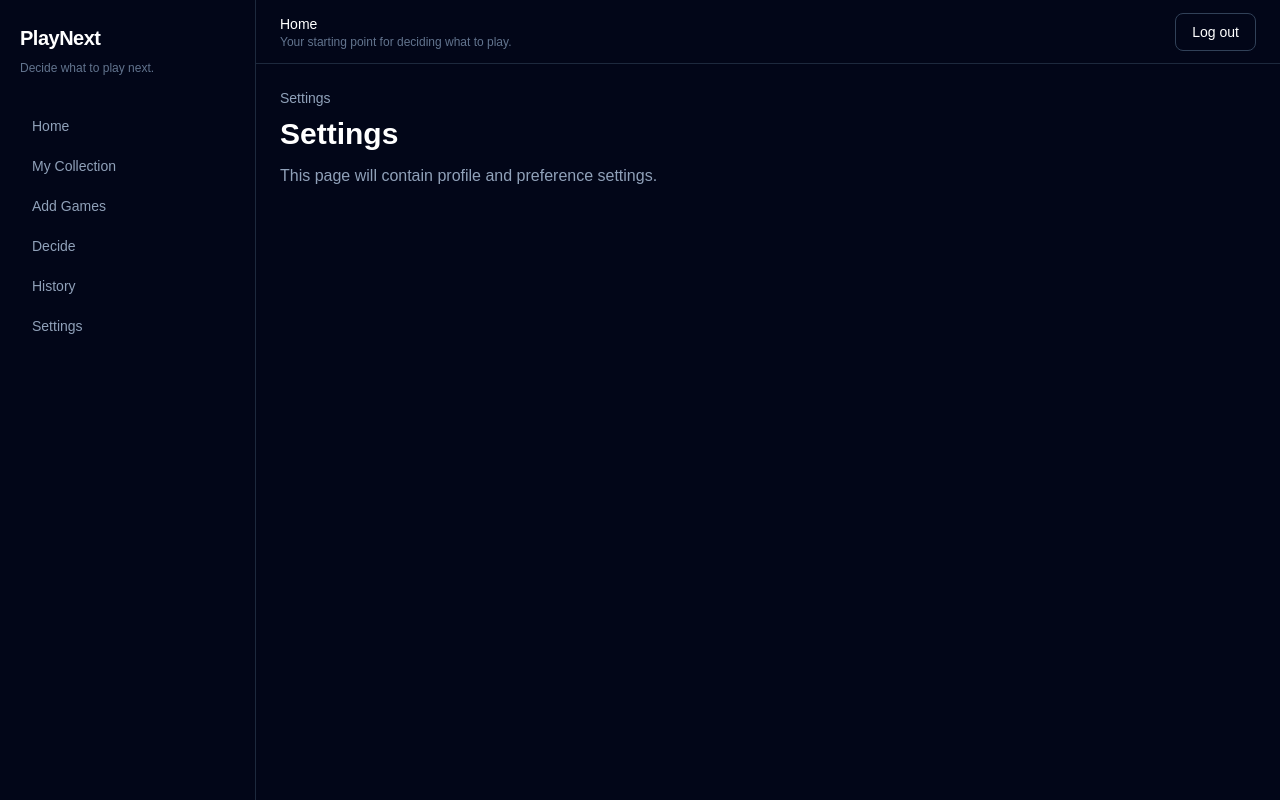
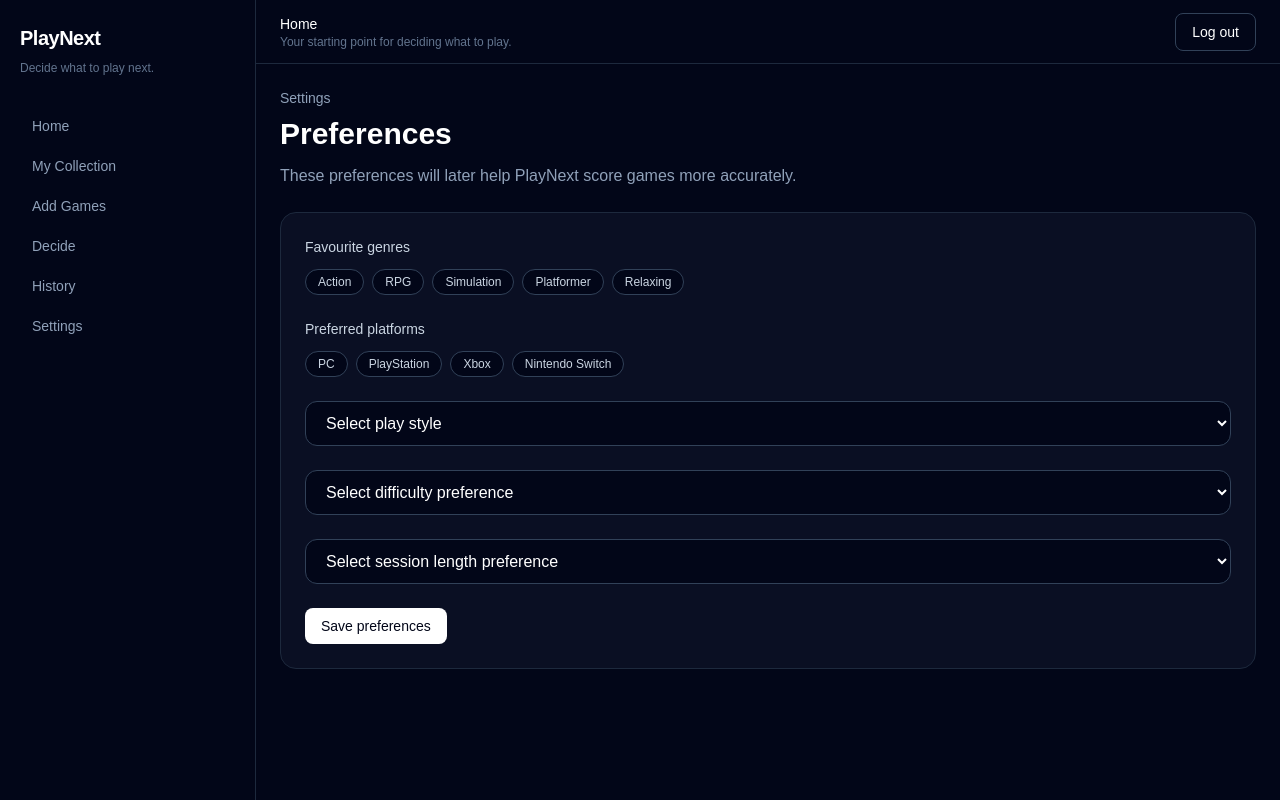
Before and after one commit to natashahans/playnext, a Next.js app: page /dashboard/settings in a window 1280 px wide. Built offline with nearby package versions, Linux system fonts and the light colour scheme; no server answers.

Commit message:
Add user preferences settings page

```diff
--- a/src/app/dashboard/settings/page.tsx
+++ b/src/app/dashboard/settings/page.tsx
@@ -1,11 +1,179 @@
+"use client";
+
+import { useEffect, useState } from "react";
+import Button from "@/components/ui/Button";
+import Card from "@/components/ui/Card";
+import { supabase } from "@/lib/supabase";
+
+const genreOptions = ["Action", "RPG", "Simulation", "Platformer", "Relaxing"];
+const platformOptions = ["PC", "PlayStation", "Xbox", "Nintendo Switch"];
+
 export default function SettingsPage() {
+  const [favoriteGenres, setFavoriteGenres] = useState<string[]>([]);
+  const [preferredPlatforms, setPreferredPlatforms] = useState<string[]>([]);
+  const [playStyle, setPlayStyle] = useState("");
+  const [difficultyPreference, setDifficultyPreference] = useState("");
+  const [sessionLengthPreference, setSessionLengthPreference] = useState("");
+  const [loading, setLoading] = useState(false);
+
+  useEffect(() => {
+    async function fetchPreferences() {
+      const { data: userData } = await supabase.auth.getUser();
+
+      if (!userData.user) return;
+
+      const { data } = await supabase
+        .from("user_preferences")
+        .select("*")
+        .eq("user_id", userData.user.id)
+        .single();
+
+      if (data) {
+        setFavoriteGenres(data.favorite_genres ?? []);
+        setPreferredPlatforms(data.preferred_platforms ?? []);
+        setPlayStyle(data.play_style ?? "");
+        setDifficultyPreference(data.difficulty_preference ?? "");
+        setSessionLengthPreference(data.session_length_preference ?? "");
+      }
+    }
+
+    fetchPreferences();
+  }, []);
+
+  function toggleValue(value: string, current: string[], setter: (items: string[]) => void) {
+    if (current.includes(value)) {
+      setter(current.filter((item) => item !== value));
+    } else {
+      setter([...current, value]);
+    }
+  }
+
+  async function handleSave() {
+    setLoading(true);
+
+    const { data: userData } = await supabase.auth.getUser();
+
+    if (!userData.user) {
+      alert("You must be logged in.");
+      setLoading(false);
+      return;
+    }
+
+    const { error } = await supabase.from("user_preferences").upsert(
+      {
+        user_id: userData.user.id,
+        favorite_genres: favoriteGenres,
+        preferred_platforms: preferredPlatforms,
+        play_style: playStyle,
+        difficulty_preference: difficultyPreference,
+        session_length_preference: sessionLengthPreference,
+        updated_at: new Date().toISOString(),
+      },
+      {
+        onConflict: "user_id",
+      }
+    );
+
+    if (error) {
+      alert(error.message);
+      setLoading(false);
+      return;
+    }
+
+    alert("Preferences saved.");
+    setLoading(false);
+  }
+
   return (
-    <div>
-      <p className="text-sm text-slate-400">Settings</p>
-      <h1 className="mt-2 text-3xl font-bold">Settings</h1>
-      <p className="mt-3 text-slate-400">
-        This page will contain profile and preference settings.
-      </p>
+    <div className="space-y-6">
+      <div>
+        <p className="text-sm text-slate-400">Settings</p>
+        <h1 className="mt-2 text-3xl font-bold">Preferences</h1>
+        <p className="mt-3 max-w-2xl text-slate-400">
+          These preferences will later help PlayNext score games more accurately.
+        </p>
+      </div>
+
+      <Card>
+        <div className="space-y-6">
+          <div>
+            <p className="text-sm font-medium text-slate-300">Favourite genres</p>
+            <div className="mt-3 flex flex-wrap gap-2">
+              {genreOptions.map((genre) => (
+                <button
+                  key={genre}
+                  onClick={() => toggleValue(genre, favoriteGenres, setFavoriteGenres)}
+                  className={`rounded-full border px-3 py-1 text-xs ${
+                    favoriteGenres.includes(genre)
+                      ? "border-white bg-white text-slate-950"
+                      : "border-slate-700 bg-slate-950 text-slate-300"
+                  }`}
+                >
+                  {genre}
+                </button>
+              ))}
+            </div>
+          </div>
+
+          <div>
+            <p className="text-sm font-medium text-slate-300">Preferred platforms</p>
+            <div className="mt-3 flex flex-wrap gap-2">
+              {platformOptions.map((platform) => (
+                <button
+                  key={platform}
+                  onClick={() =>
+                    toggleValue(platform, preferredPlatforms, setPreferredPlatforms)
+                  }
+                  className={`rounded-full border px-3 py-1 text-xs ${
+                    preferredPlatforms.includes(platform)
+                      ? "border-white bg-white text-slate-950"
+                      : "border-slate-700 bg-slate-950 text-slate-300"
+                  }`}
+                >
+                  {platform}
+                </button>
+              ))}
+            </div>
+          </div>
+
+          <select
+            value={playStyle}
+            onChange={(event) => setPlayStyle(event.target.value)}
+            className="w-full rounded-xl border border-slate-700 bg-slate-950 px-4 py-3 text-white"
+          >
+            <option value="">Select play style</option>
+            <option value="story">Story-focused</option>
+            <option value="gameplay">Gameplay-focused</option>
+            <option value="balanced">Balanced</option>
+          </select>
+
+          <select
+            value={difficultyPreference}
+            onChange={(event) => setDifficultyPreference(event.target.value)}
+            className="w-full rounded-xl border border-slate-700 bg-slate-950 px-4 py-3 text-white"
+          >
+            <option value="">Select difficulty preference</option>
+            <option value="easy">Easy</option>
+            <option value="normal">Normal</option>
+            <option value="hard">Hard</option>
+          </select>
+
+          <select
+            value={sessionLengthPreference}
+            onChange={(event) => setSessionLengthPreference(event.target.value)}
+            className="w-full rounded-xl border border-slate-700 bg-slate-950 px-4 py-3 text-white"
+          >
+            <option value="">Select session length preference</option>
+            <option value="short">Short sessions</option>
+            <option value="medium">Medium sessions</option>
+            <option value="long">Long sessions</option>
+          </select>
+
+          <Button onClick={handleSave}>
+            {loading ? "Saving..." : "Save preferences"}
+          </Button>
+        </div>
+      </Card>
     </div>
   );
 }
```
